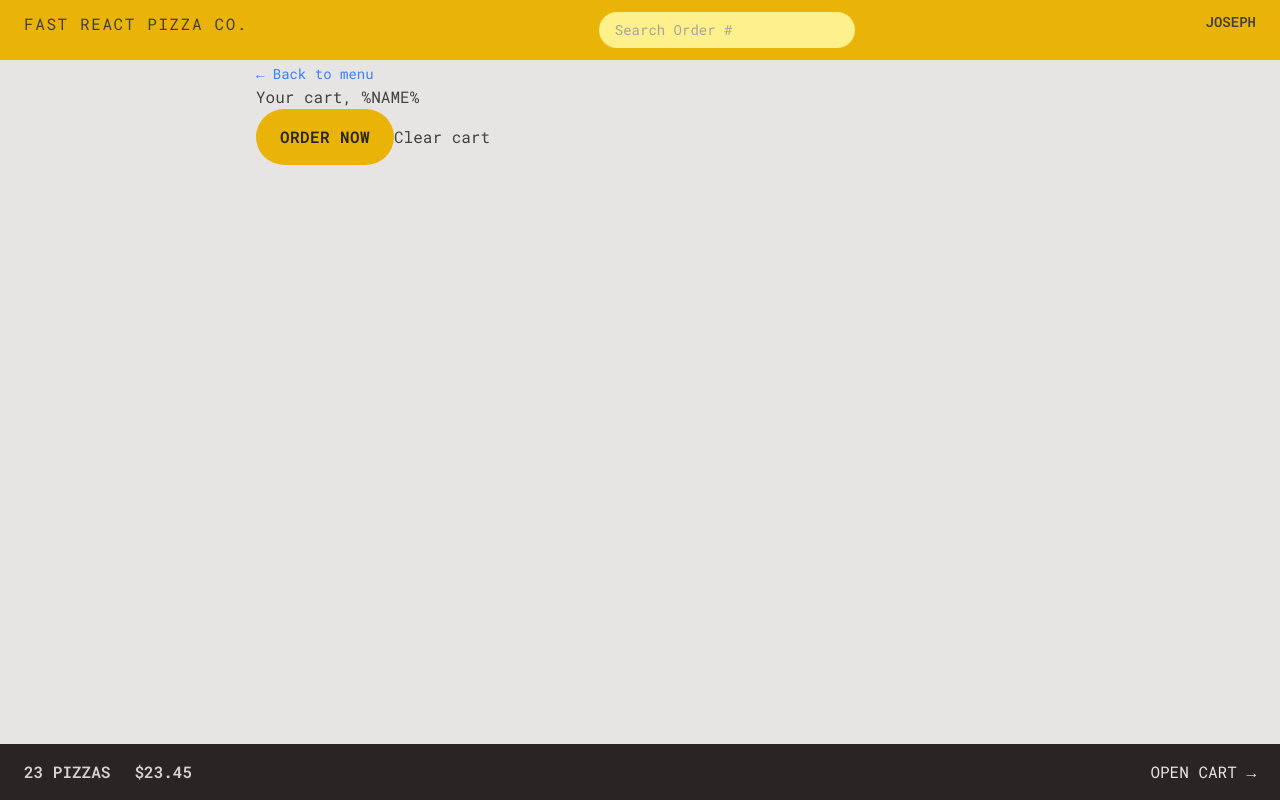
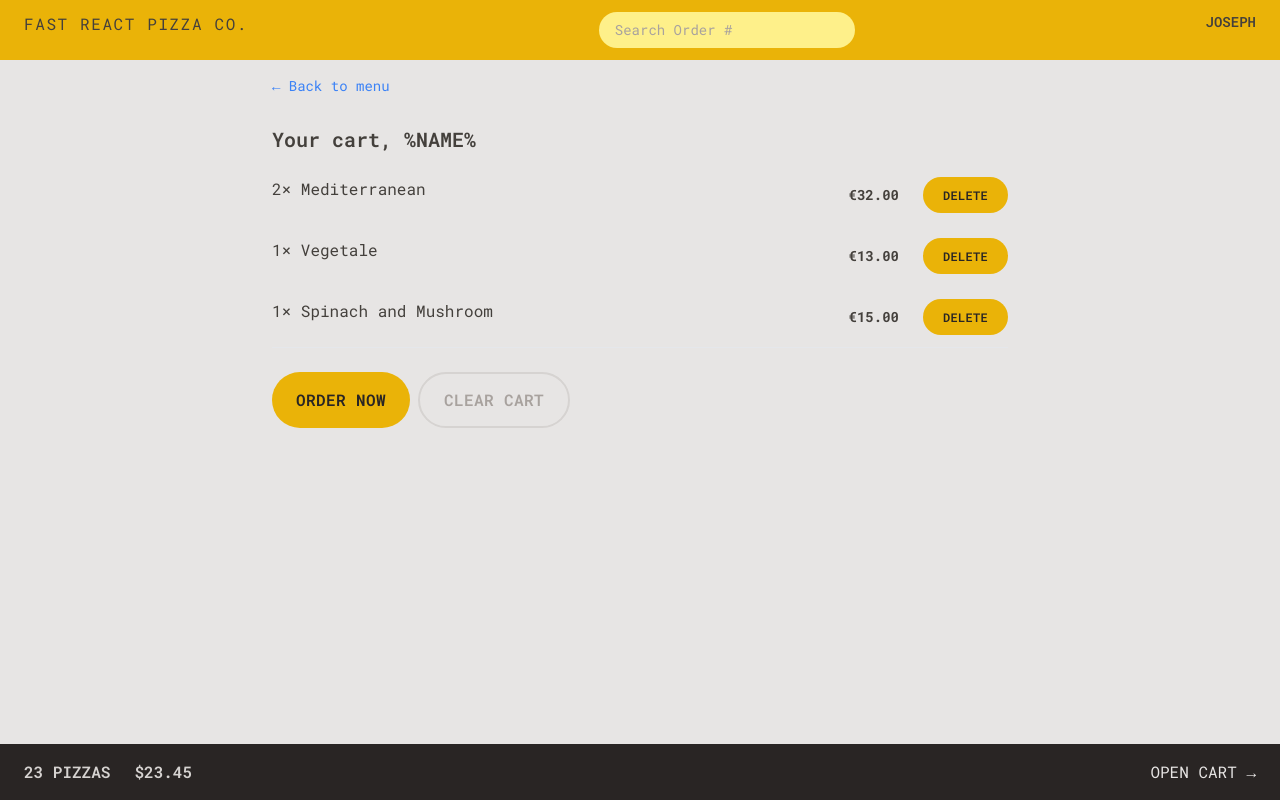
Before and after one commit to ProfBelts/pizza-react-app, a React (Vite) app: page /cart in a window 1280 px wide. Built offline with nearby package versions, Linux system fonts and the light colour scheme.

Commit message:
Style Cart

```diff
--- a/src/features/cart/Cart.jsx
+++ b/src/features/cart/Cart.jsx
@@ -1,6 +1,7 @@
 
 import LinkButton from "../ui/LinkButton";
 import Button from "../ui/Button";
+import CartItem from "./CartItem";
 
 const fakeCart = [
   {
@@ -31,20 +32,24 @@
   const cart = fakeCart;
 
   return (
-    <div>
+    <div className="px-4 py-3">
       <LinkButton to="/menu">
         &larr; Back to menu
       </LinkButton>
 
-      <h2>Your cart, %NAME%</h2>
+      <h2 className="mt-7 text-xl font-semibold">Your cart, %NAME%</h2>
 
-      <div>
+      <ul className="divide-y divide-stone-200 border-b mt-3">
+        {cart.map(item => <CartItem item={item} key={item.key} />)}
+      </ul>
+
+      <div className="mt-6 space-x-2">
 
         <Button to="/order/new" type="primary">
           Order Now
         </Button>
 
-        <button>Clear cart</button>
+        <Button type="secondary">Clear Cart</Button>
       </div>
     </div>
   );
--- a/src/features/cart/CartItem.jsx
+++ b/src/features/cart/CartItem.jsx
@@ -1,17 +1,19 @@
 /* eslint-disable no-unused-vars */
 /* eslint-disable react/prop-types */
+import Button from "../ui/Button";
 import { formatCurrency } from "../utilities/helpers";
 
 function CartItem({ item }) {
   const { pizzaId, name, quantity, totalPrice } = item;
 
   return (
-    <li>
-      <p>
+    <li className="py-3 sm:flex sm:items-cetner sm:justify-between">
+      <p className="mb-1 sm:mb-0">
         {quantity}&times; {name}
       </p>
-      <div>
-        <p>{formatCurrency(totalPrice)}</p>
+      <div className="flex items-center justify-between sm:gap-6">
+        <p className="text-sm font-bold">{formatCurrency(totalPrice)}</p>
+        <Button type="small"> Delete</Button>
       </div>
     </li>
   );
--- a/src/features/ui/Button.jsx
+++ b/src/features/ui/Button.jsx
@@ -9,7 +9,10 @@
 
     const styles = {
         primary: base + `px-4 py-3 md:px-6 md:py-4`,
-        small: base + ' px-4 py-2 md:px-5 md:py-2.5 text-xs'
+        small: base + ' px-4 py-2 md:px-5 md:py-2.5 text-xs',
+        secondary: `inline-block rounded-full border-2 border-stone-300 font-semibold uppercase tracking-wide text-stone-400
+        transition-colors duration-300 hover:bg-stone-300 hover:text-stone-800 focus:bg-stone-300 focus:text-stone-800 focus:outline-none focus:ring focus:ring-yellow-400
+        focus:ring-offset-2 disabled:cursor-not-allowed px-4 py-2.5 md:px-6 md:py-3.5 `
     }
 
     if (to) return <Link to={to} className={styles[type]}>{children}</Link>;
```
